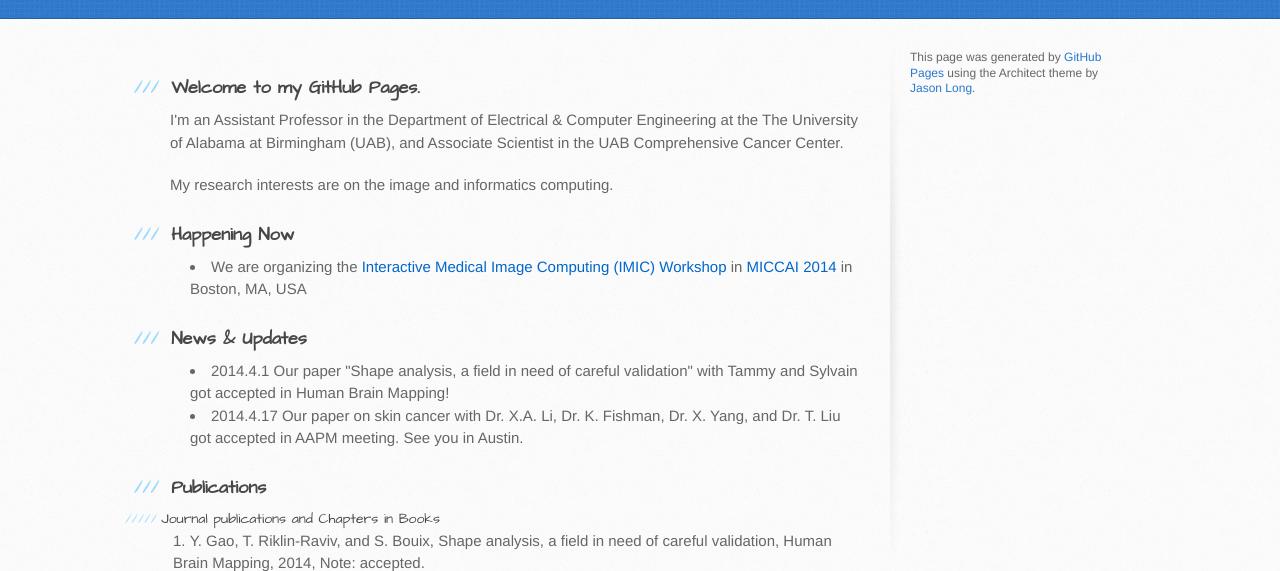
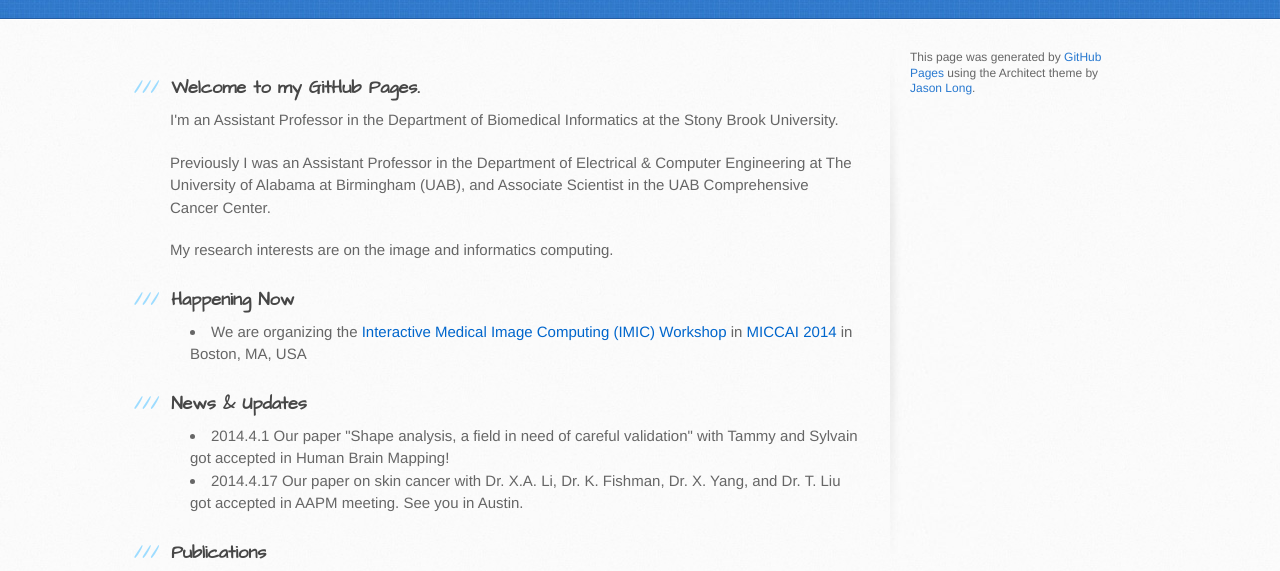
Before and after one commit to gaoyi/gaoyi.github.io, a plain HTML site: page index.html in a window 1280 px wide. Shown: the part 182-753 px from the top of the page. Drawn offline with Linux system fonts and the light colour scheme.

Commit message:
ENH: current position

```diff
--- a/index.html
+++ b/index.html
@@ -31,7 +31,9 @@
           <h3>
             <a name="welcome-to-github-pages" class="anchor" href="#welcome-to-github-pages"><span class="octicon octicon-link"></span></a>Welcome to my GitHub Pages.</h3>
 
-          <p>I'm an Assistant Professor in the Department of Electrical & Computer Engineering at the The University of Alabama at Birmingham (UAB), and Associate Scientist in the UAB Comprehensive Cancer Center.</p>
+          <p>I'm an Assistant Professor in the Department of Biomedical Informatics at the Stony Brook University.</p>
+
+          <p>Previously I was an Assistant Professor in the Department of Electrical & Computer Engineering at The University of Alabama at Birmingham (UAB), and Associate Scientist in the UAB Comprehensive Cancer Center.</p>
 
           <p>My research interests are on the image and informatics computing.</p>
 
```
